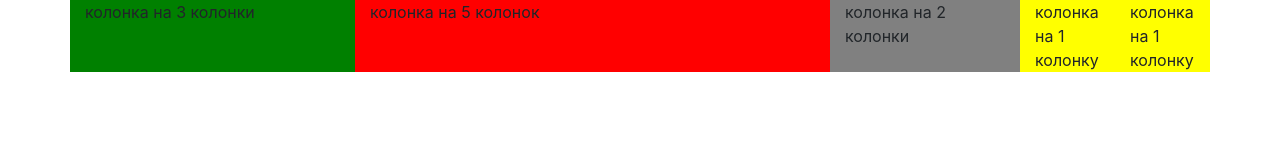
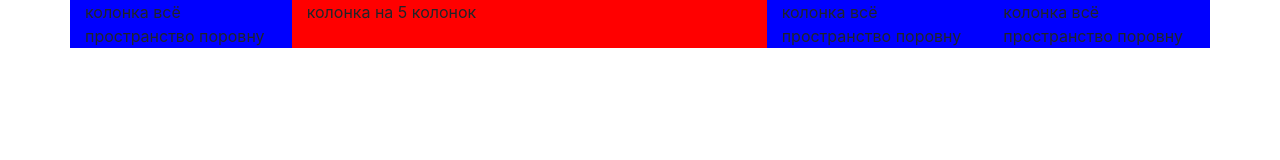
Before and after one commit to zip1982b/bootstrap_prj, a plain HTML site: page index.html in a window 1280 px wide. Drawn offline with nearby package versions, Linux system fonts and the light colour scheme.

Commit message:
one column = 5 col, all other equal

```diff
--- a/index.html
+++ b/index.html
@@ -16,11 +16,10 @@
 	<div class="container">
 		<div class="row">
 			<!-- итого не больше 12 колонок -->
-		<div class="col-3">колонка на 3 колонки</div>
+		<div class="col">колонка всё пространство поровну</div>
 		<div class="col-5">колонка на 5 колонок</div>
-		<div class="col-2">колонка на 2 колонки</div>
-		<div class="col-1">колонка на 1 колонку</div>
-		<div class="col-1">колонка на 1 колонку</div>
+		<div class="col">колонка всё пространство поровну</div>
+		<div class="col">колонка всё пространство поровну</div>
 		</div>
 	</div>
 
```
